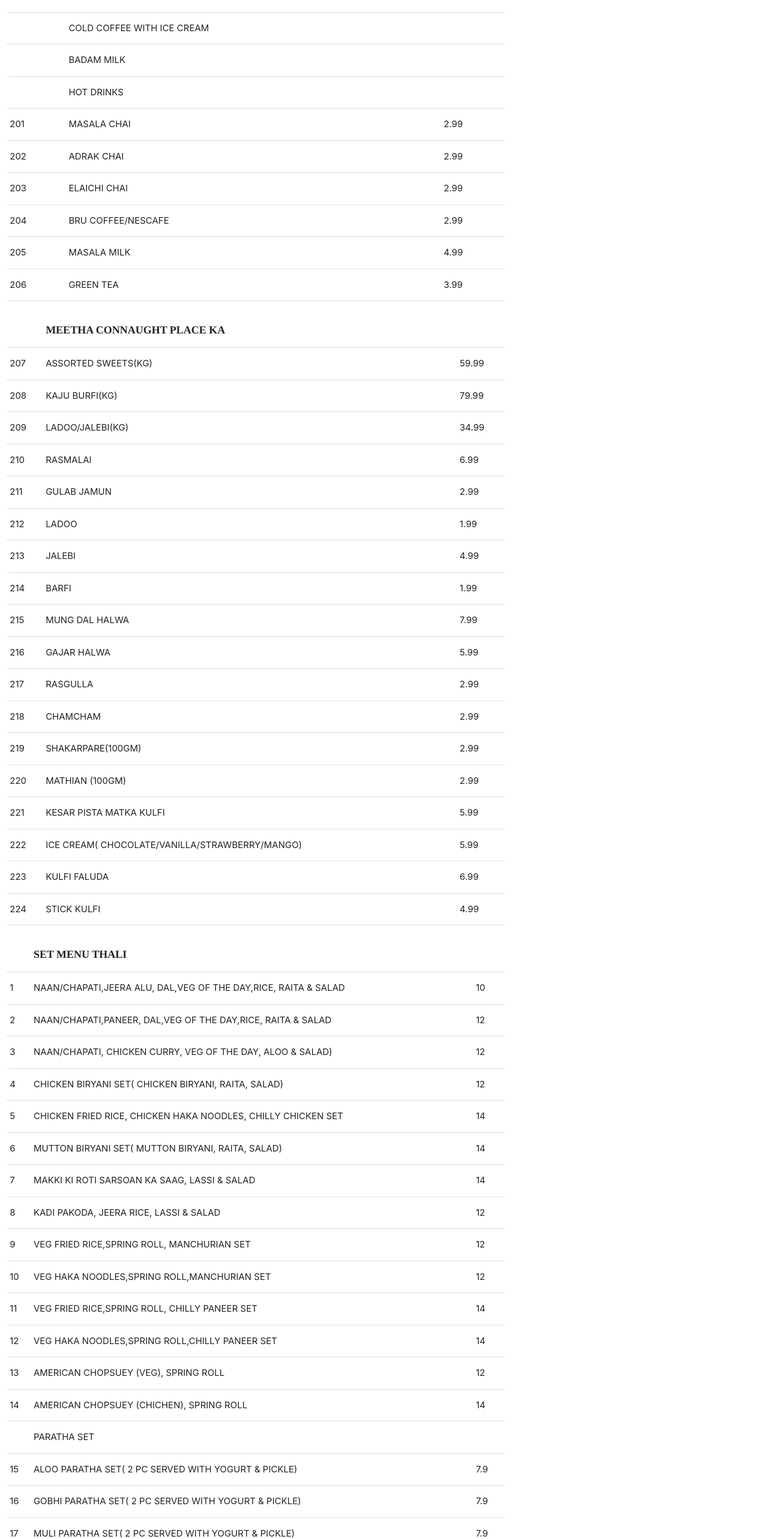
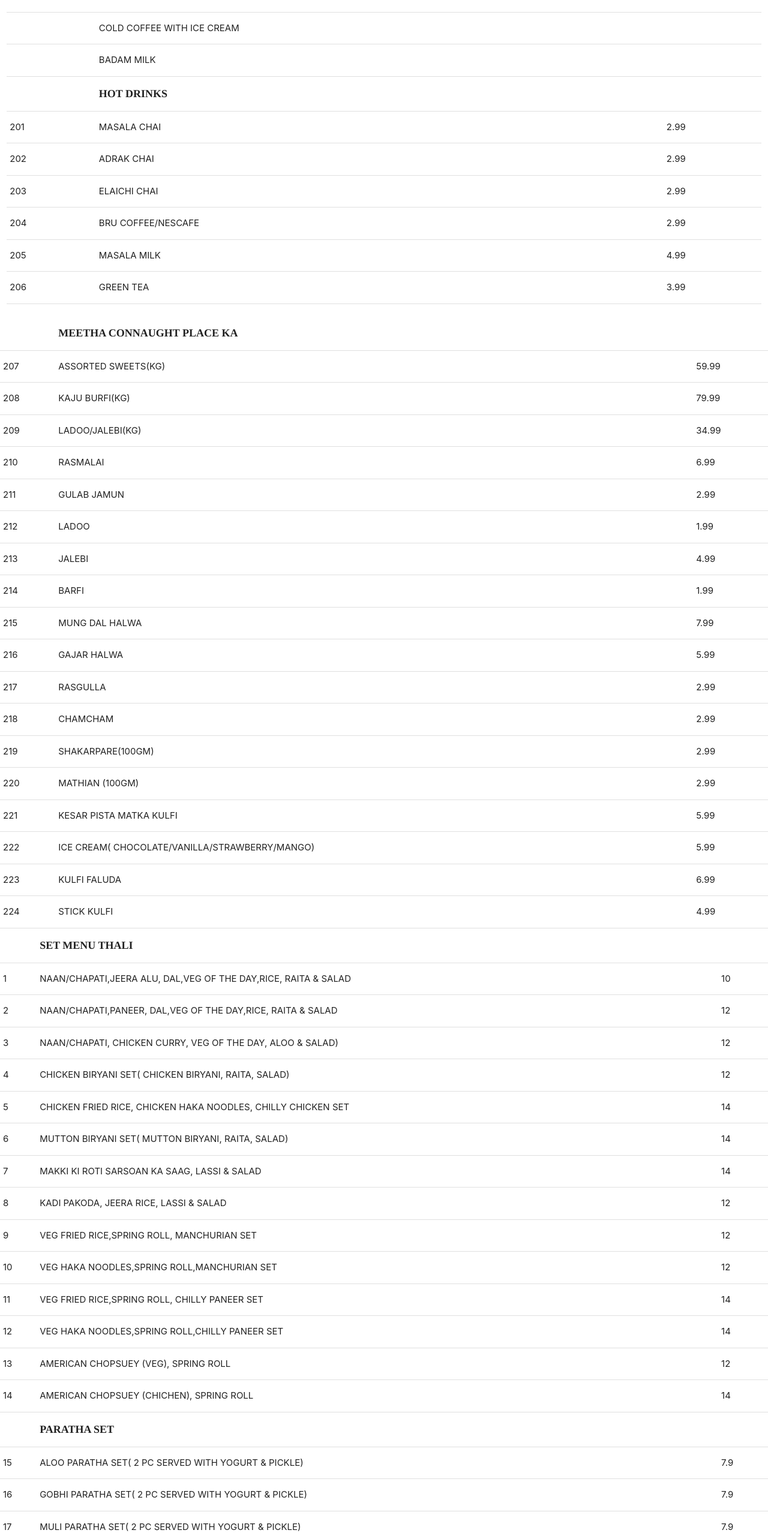
Before and after one commit to aryanmediratta/basic-react-website, a React (Create React App) app in the folder Desktop/WebDev/storewebsite/: page /menu in a window 1280 px wide. Shown: the part 7083-9649 px from the top of the page at 60% size. Built offline with nearby package versions, Linux system fonts and the light colour scheme.

Commit message:
final menu table

```diff
--- a/Desktop/WebDev/storewebsite/src/components/Footer.js
+++ b/Desktop/WebDev/storewebsite/src/components/Footer.js
@@ -16,12 +16,16 @@ class Footer extends Component {
     return(
 
     <footer class="page-footer white">
-          <div class="container">
+      <div class="container">
+          <div class="row">
+            <div class="col l4 offset-l2 s12">
                 <ul>
                   <li> <SocialIcon url="https://www.facebook.com/Delhi-Grill-304409520408653/?modal=admin_todo_tour" rel="noopener noreferrer" target="_blank" network="facebook" style= {h2s} /> </li>
                   <li> <SocialIcon url="https://www.facebook.com/Delhi-Grill-304409520408653/?modal=admin_todo_tour" rel="noopener noreferrer" target="_blank" network="twitter" style = {h2s}/> </li>
                   <li> <SocialIcon url="https://www.facebook.com/Delhi-Grill-304409520408653/?modal=admin_todo_tour" rel="noopener noreferrer" target="_blank" network="instagram" style= {h2s}/> </li>
                 </ul>
+                </div>
+             </div>
           </div>
         </footer>
         )
--- a/Desktop/WebDev/storewebsite/src/pages/Home.js
+++ b/Desktop/WebDev/storewebsite/src/pages/Home.js
@@ -70,7 +70,7 @@ class Home extends Component {
 				 <div class="slider">
     <ul class="slides">
       <li>
-        <img src={golgappa} style = {{height:'100%'}}/>
+        <img src={golgappa}/>
       </li>
       <li>
         <img src={kebab}/>
--- a/Desktop/WebDev/storewebsite/src/pages/Menu.js
+++ b/Desktop/WebDev/storewebsite/src/pages/Menu.js
@@ -49,7 +49,7 @@ class Menu extends Component {
 			</div>
 				<div class="row">
 				<div class="col s6">
-				<table class="centred">
+				<table class="highlight">
 					<tr>
 						<td></td>
 						<td style = {ths}>KAROL BAGH KI CHAT-STARTER</td>
@@ -1157,7 +1157,7 @@ class Menu extends Component {
 
 
 					<div class="row">
-				<div class="col s8">
+				<div class="col s12">
 
 					<table class = "centred">
 
@@ -1275,7 +1275,7 @@ class Menu extends Component {
 					</table>
 					</div>
 
-				<div class="col s8">
+				<div class="col s12">
 
 					<table class = "centred">
 					<tr>
@@ -1330,7 +1330,7 @@ class Menu extends Component {
 					</tr>
 					<tr>
 						<td></td>
-						<td>HOT DRINKS</td>
+						<td style = {ths}>HOT DRINKS</td>
 						<td></td>
 					</tr>
 					<tr>
@@ -1369,14 +1369,6 @@ class Menu extends Component {
 					</div>
 					</div>
 
-
-
-
-
-
-					<div class="row">
-				<div class="col s8">
-
 					<table class = "centred">
 
 
@@ -1476,12 +1468,6 @@ class Menu extends Component {
 						<td>4.99</td>
 					</tr>
 				</table>
-				</div>
-				</div>
-
-
-						<div class="row">
-				<div class="col s8">
 						<table >
 							<tr>
 								<td></td>
@@ -1560,7 +1546,7 @@ class Menu extends Component {
 							</tr>
 							<tr>
 								<td></td>
-								<td>PARATHA SET</td>
+								<td style = {ths}>PARATHA SET</td>
 								<td></td>
 							</tr>
 							<tr>
@@ -1609,8 +1595,6 @@ class Menu extends Component {
 								<td>14.9</td>
 							</tr>
 						</table>
-						</div>
-						</div>
 			<Footer/>
 			</div>
 			)
```
